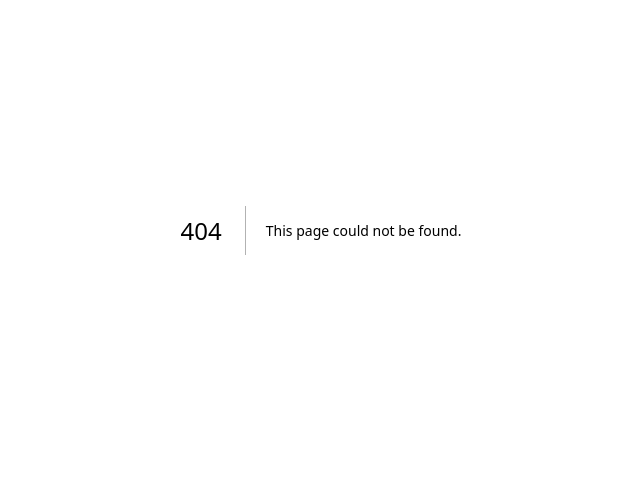
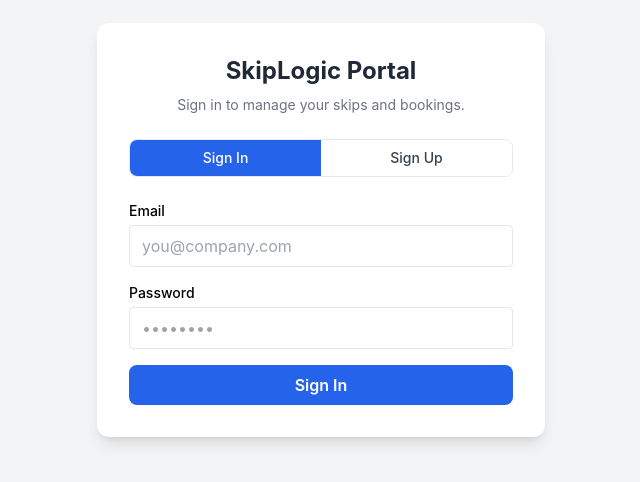
Before and after one commit to othomas555/skip-hire-app, a Next.js app: page /login in a window 1280 px wide. Before the commit this address had no page. Shown: the part 170-652 px from the top of the page, without its empty margins (319-959 px from the left). Built offline with nearby package versions, Linux system fonts and the light colour scheme; no server answers.

Commit message:
Create login.js

```diff
--- /dev/null
+++ b/pages/login.js
@@ -0,0 +1,131 @@
+// pages/login.js
+import { useState } from "react";
+import { useRouter } from "next/router";
+import { supabase } from "../lib/supabaseClient";
+
+export default function LoginPage() {
+  const router = useRouter();
+  const [mode, setMode] = useState("signin"); // "signin" | "signup"
+  const [email, setEmail] = useState("");
+  const [password, setPassword] = useState("");
+  const [loading, setLoading] = useState(false);
+  const [errorMsg, setErrorMsg] = useState("");
+
+  const handleSubmit = async (e) => {
+    e.preventDefault();
+    setErrorMsg("");
+    setLoading(true);
+
+    try {
+      if (mode === "signin") {
+        const { error } = await supabase.auth.signInWithPassword({
+          email,
+          password,
+        });
+        if (error) throw error;
+        router.push("/app");
+      } else {
+        const { error } = await supabase.auth.signUp({
+          email,
+          password,
+        });
+        if (error) throw error;
+        alert(
+          "Account created. Check your email if verification is required, then sign in."
+        );
+        setMode("signin");
+      }
+    } catch (err) {
+      console.error(err);
+      setErrorMsg(err.message || "Something went wrong");
+    } finally {
+      setLoading(false);
+    }
+  };
+
+  return (
+    <div className="min-h-screen flex items-center justify-center bg-gray-100 px-4">
+      <div className="max-w-md w-full bg-white rounded-xl shadow-lg p-8">
+        <h1 className="text-2xl font-bold mb-2 text-gray-800 text-center">
+          SkipLogic Portal
+        </h1>
+        <p className="text-sm text-gray-500 mb-6 text-center">
+          {mode === "signin"
+            ? "Sign in to manage your skips and bookings."
+            : "Create an account (for now, used to set up owners)."}
+        </p>
+
+        <div className="flex mb-6 border rounded-lg overflow-hidden">
+          <button
+            type="button"
+            className={`flex-1 py-2 text-sm font-medium ${
+              mode === "signin"
+                ? "bg-blue-600 text-white"
+                : "bg-white text-gray-700"
+            }`}
+            onClick={() => setMode("signin")}
+          >
+            Sign In
+          </button>
+          <button
+            type="button"
+            className={`flex-1 py-2 text-sm font-medium ${
+              mode === "signup"
+                ? "bg-blue-600 text-white"
+                : "bg-white text-gray-700"
+            }`}
+            onClick={() => setMode("signup")}
+          >
+            Sign Up
+          </button>
+        </div>
+
+        <form onSubmit={handleSubmit} className="space-y-4">
+          <div>
+            <label className="block text-sm font-medium mb-1">Email</label>
+            <input
+              type="email"
+              required
+              className="w-full border rounded px-3 py-2"
+              value={email}
+              onChange={(e) => setEmail(e.target.value)}
+              placeholder="you@company.com"
+            />
+          </div>
+
+          <div>
+            <label className="block text-sm font-medium mb-1">Password</label>
+            <input
+              type="password"
+              required
+              className="w-full border rounded px-3 py-2"
+              value={password}
+              onChange={(e) => setPassword(e.target.value)}
+              placeholder="••••••••"
+            />
+          </div>
+
+          {errorMsg && (
+            <div className="text-sm text-red-600 bg-red-50 border border-red-200 rounded p-2">
+              {errorMsg}
+            </div>
+          )}
+
+          <button
+            type="submit"
+            disabled={loading}
+            className="w-full bg-blue-600 text-white py-2 rounded-lg hover:bg-blue-700 font-semibold disabled:opacity-60"
+          >
+            {loading
+              ? mode === "signin"
+                ? "Signing in..."
+                : "Creating account..."
+              : mode === "signin"
+              ? "Sign In"
+              : "Sign Up"}
+          </button>
+        </form>
+      </div>
+    </div>
+  );
+}
```
